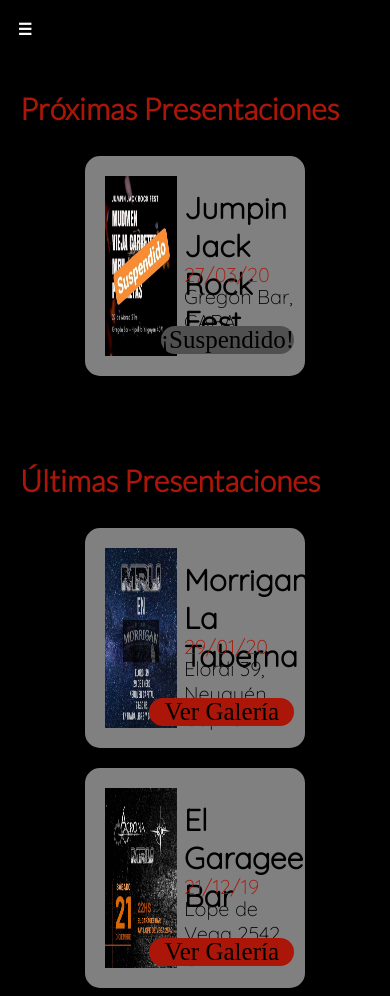
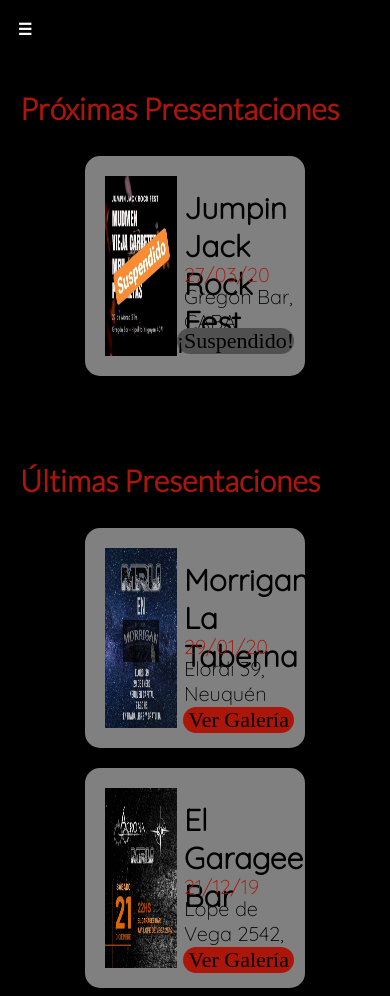
Before and after one commit to JuaniGar/mru-rock, a website: page pages/shows.html in a window 390 px wide. Shown: the top 996 px of the page. Drawn offline with Linux system fonts and the light colour scheme.

Commit message:
responsive final

```diff
--- a/scss/style.scss
+++ b/scss/style.scss
@@ -399,11 +399,15 @@ body{
 	}
 }
 @media only screen and (max-width: 575px){
+	.boton{
+		bottom:7%;
+	}
 	.botonGaleria{
-		font-size: 25px;
+		font-size: 22px;
+		padding:5px;
 	}
 	.showSuspendido{
-		font-size: 25px;
+		font-size: 22px;
 	}
 }
 /*Galería*/
```
Also changed, not shown: css/style.css.
